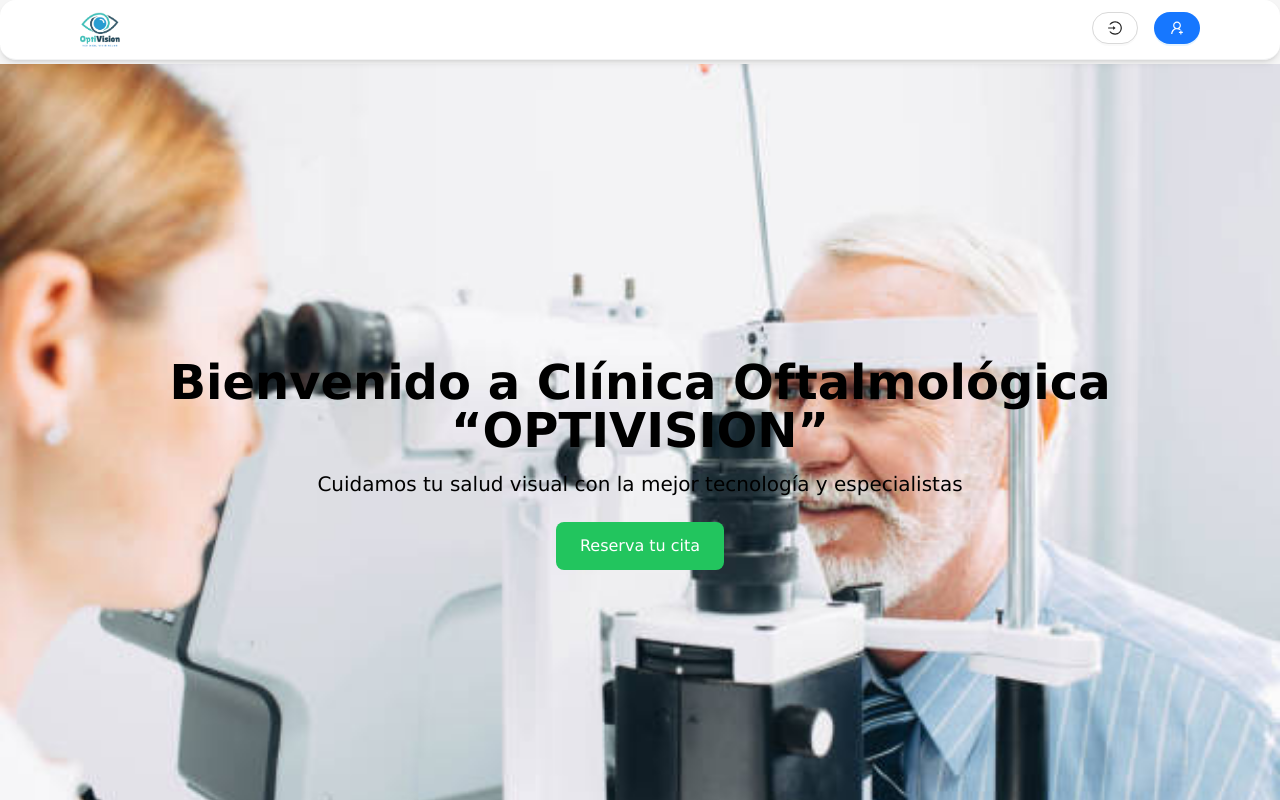
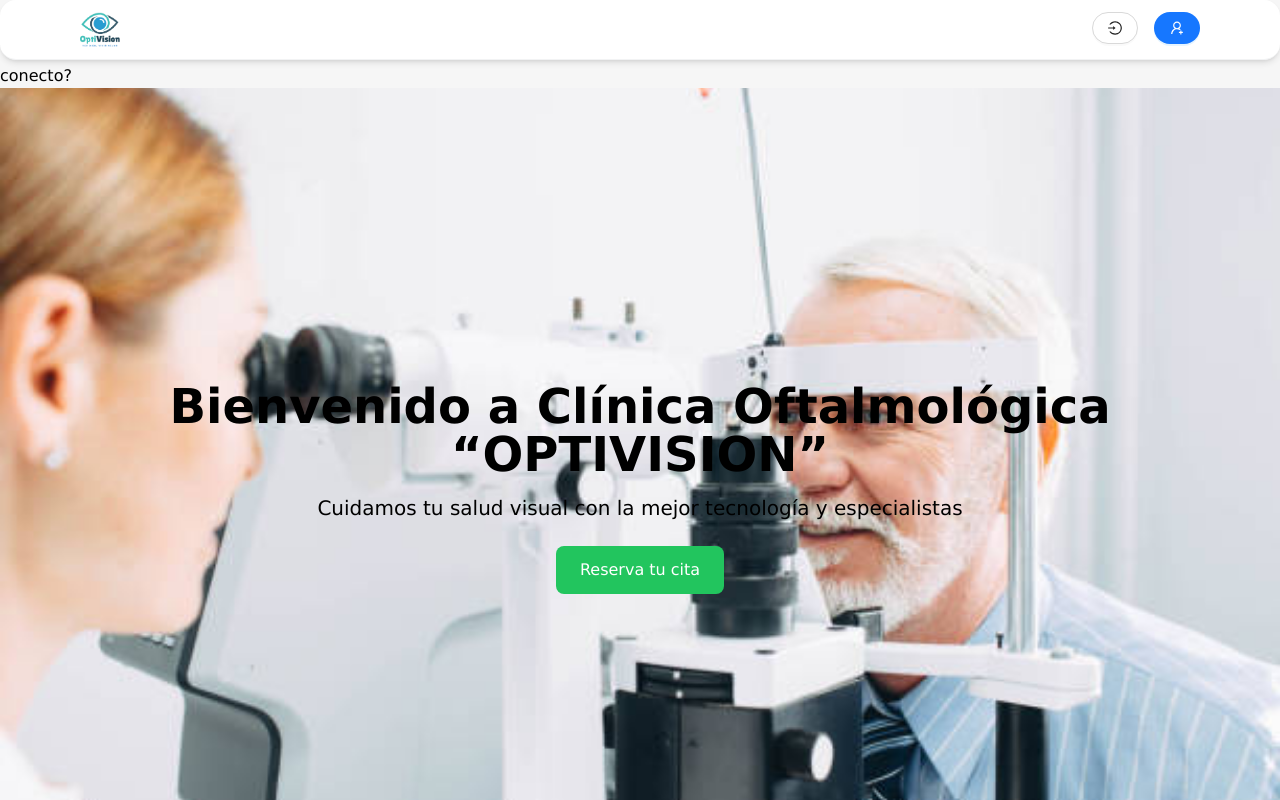
Before and after one commit to SalethxJhoselin/Clinica-Oftalmologica, a React (Vite) app: page / in a window 1280 px wide. Built offline with nearby package versions, Linux system fonts and the light colour scheme.

Commit message:
prueba desde celular

```diff
--- a/src/App.jsx
+++ b/src/App.jsx
@@ -19,6 +19,7 @@
         <div className="flex-1 flex flex-col overflow-x-hidden">
           <Navbar />
           <div className="pt-16">
+            <h1>conecto?</h1>
             <MyRoutes />
           </div>
         </div>
```
